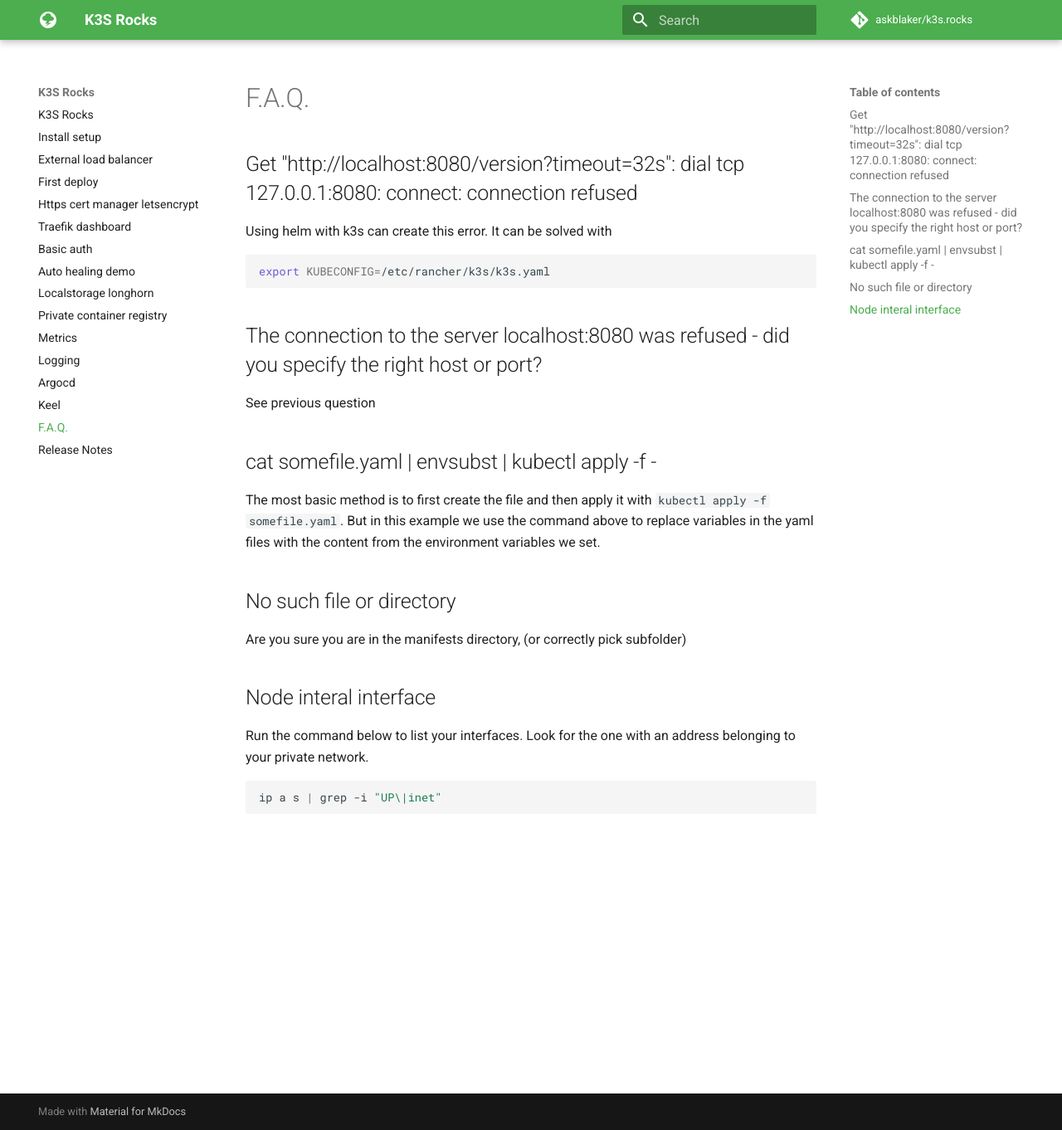
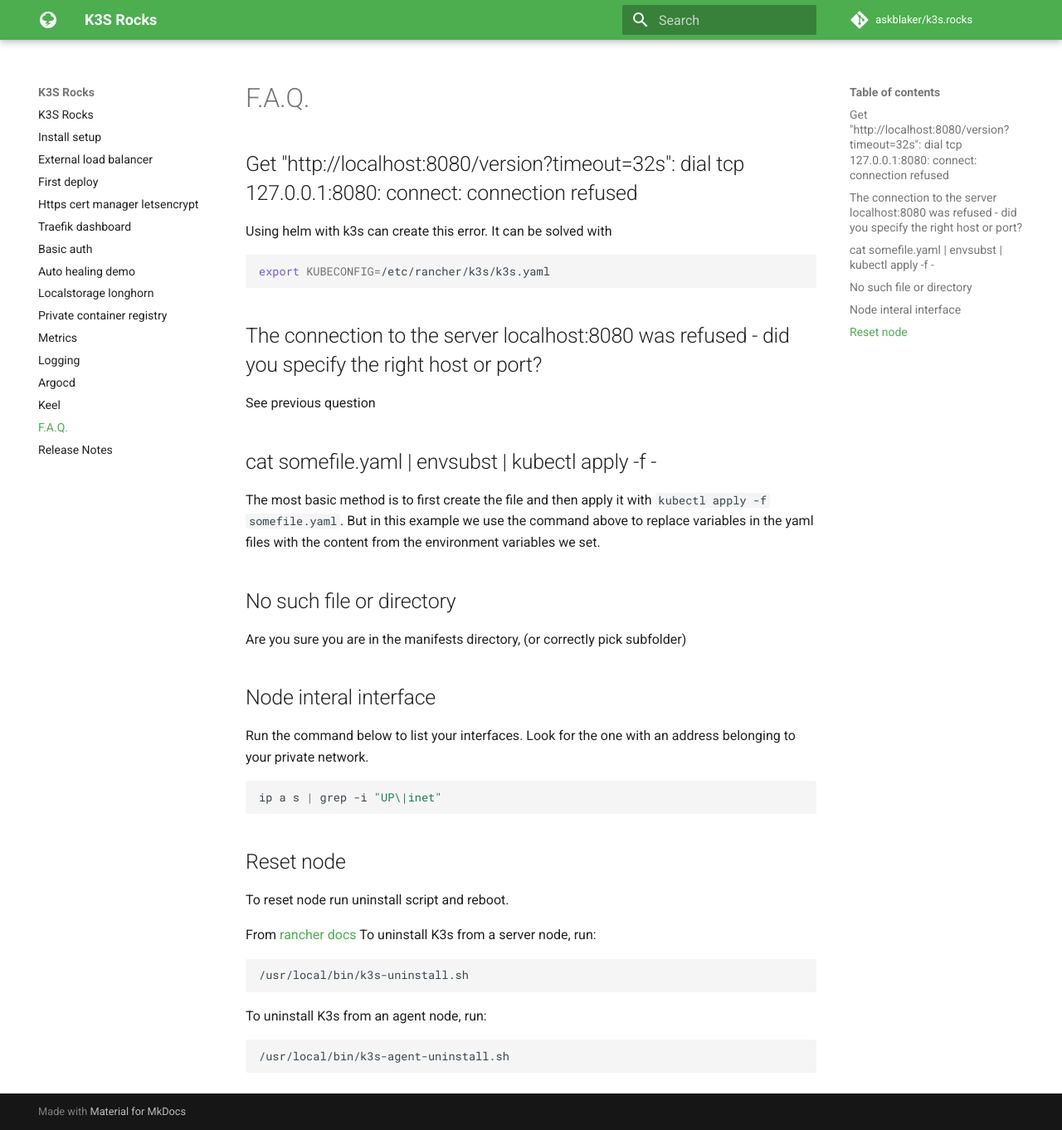
Before and after one commit to askblaker/k3s.rocks, an MkDocs documentation site: the page built from docs/faq.md, in a window 1280 px wide and 1362 px high. Shown: the whole window at 83% size. Built offline with MkDocs 1.6.1 and Material for MkDocs 9.7.7, drawn with Linux system fonts in a browser that asks for light colours; comment, search, counter and statistics services are not loaded.

Commit message:
feat: add uninstall instructions

````diff
--- a/docs/faq.md
+++ b/docs/faq.md
@@ -28,3 +28,20 @@
 ```bash
 ip a s | grep -i "UP\|inet"
 ```
+
+## Reset node
+
+To reset node run uninstall script and reboot.
+
+From [rancher docs](https://rancher.com/docs/k3s/latest/en/installation/uninstall/)
+To uninstall K3s from a server node, run:
+
+```bash
+/usr/local/bin/k3s-uninstall.sh
+```
+
+To uninstall K3s from an agent node, run:
+
+```bash
+/usr/local/bin/k3s-agent-uninstall.sh
+```
````
